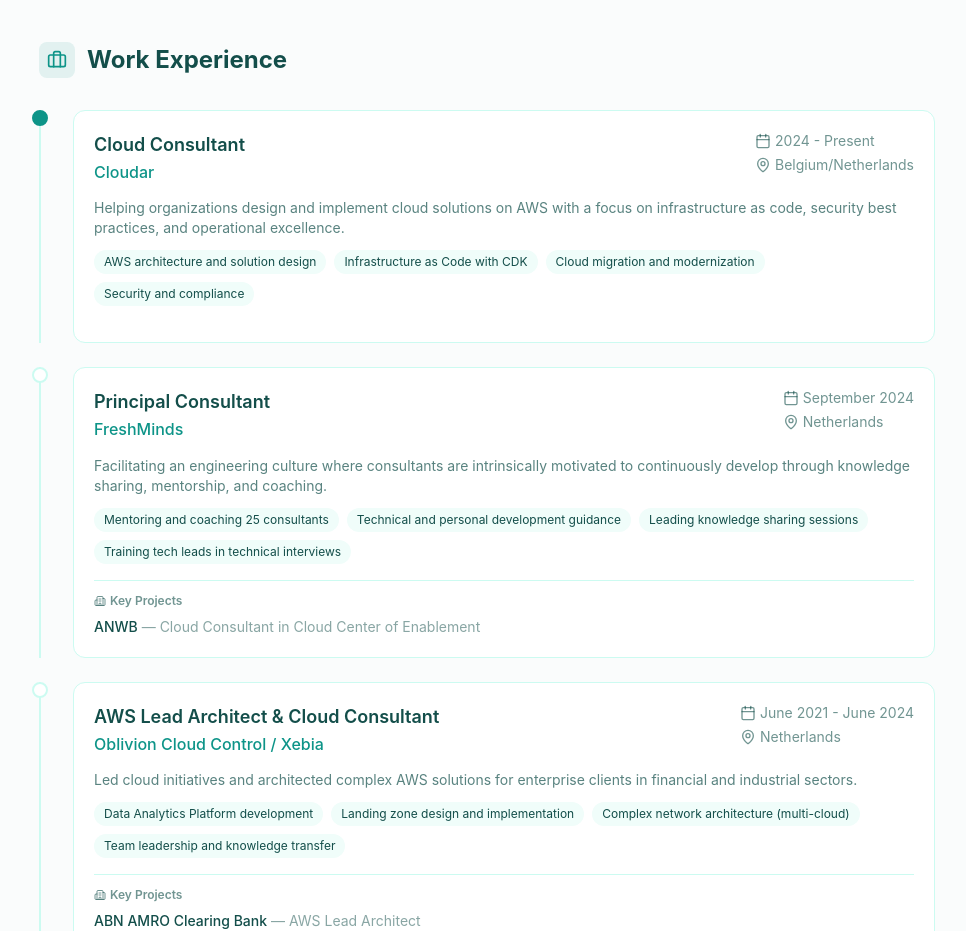
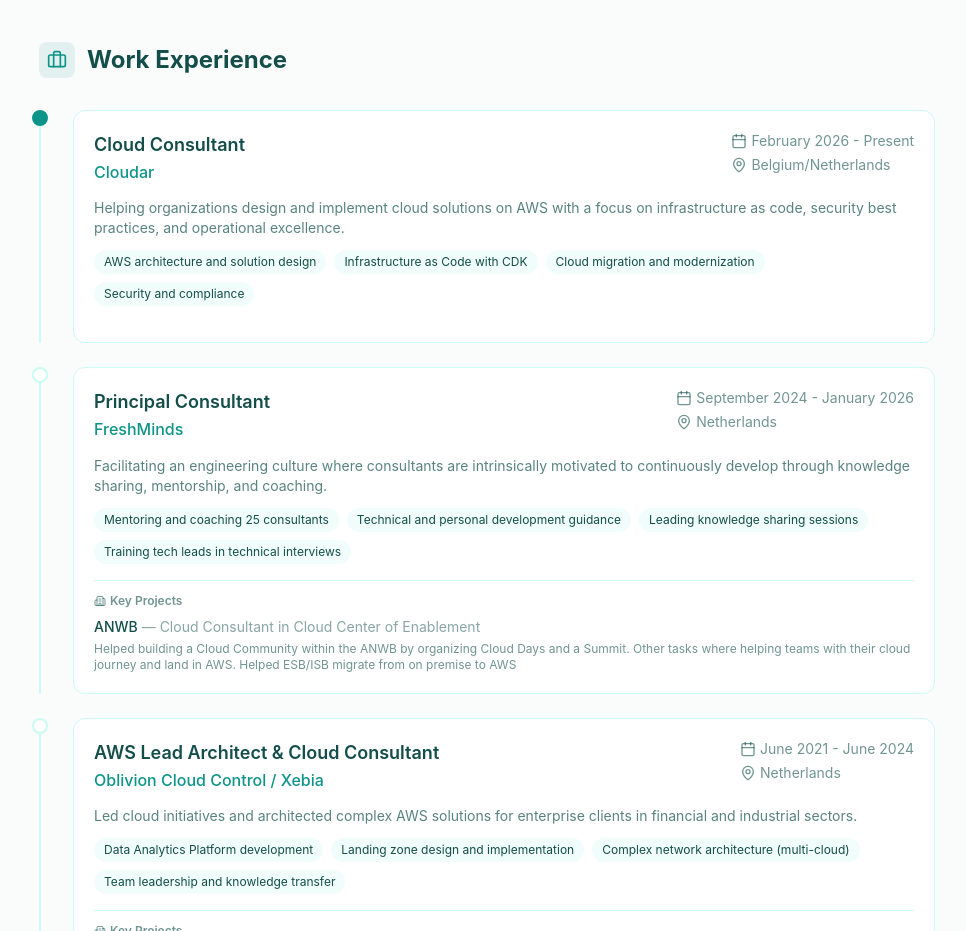
Before and after one commit to buildinginthecloud/buildinginthecloud.com, a Next.js app in the folder website/: page /cv in a window 1280 px wide. Shown: the part 1220-2151 px from the top of the page, without its empty margins (153-1119 px from the left). Built offline with nearby package versions, Linux system fonts and the light colour scheme.

Commit message:
updated CV

```diff
--- a/website/src/app/cv/page.tsx
+++ b/website/src/app/cv/page.tsx
@@ -28,7 +28,7 @@
     title: 'Cloud Consultant',
     company: 'Cloudar',
     location: 'Belgium/Netherlands',
-    period: '2024 - Present',
+    period: 'February 2026 - Present',
     current: true,
     description: 'Helping organizations design and implement cloud solutions on AWS with a focus on infrastructure as code, security best practices, and operational excellence.',
     highlights: [
@@ -42,7 +42,7 @@
     title: 'Principal Consultant',
     company: 'FreshMinds',
     location: 'Netherlands',
-    period: 'September 2024',
+    period: 'September 2024 - January 2026',
     current: false,
     description: 'Facilitating an engineering culture where consultants are intrinsically motivated to continuously develop through knowledge sharing, mentorship, and coaching.',
     highlights: [
@@ -55,6 +55,7 @@
       {
         client: 'ANWB',
         role: 'Cloud Consultant in Cloud Center of Enablement',
+        description: 'Helped building a Cloud Community within the ANWB by organizing Cloud Days and a Summit. Other tasks where helping teams with their cloud journey and land in AWS. Helped ESB/ISB migrate from on premise to AWS',
       },
     ],
   },
```
